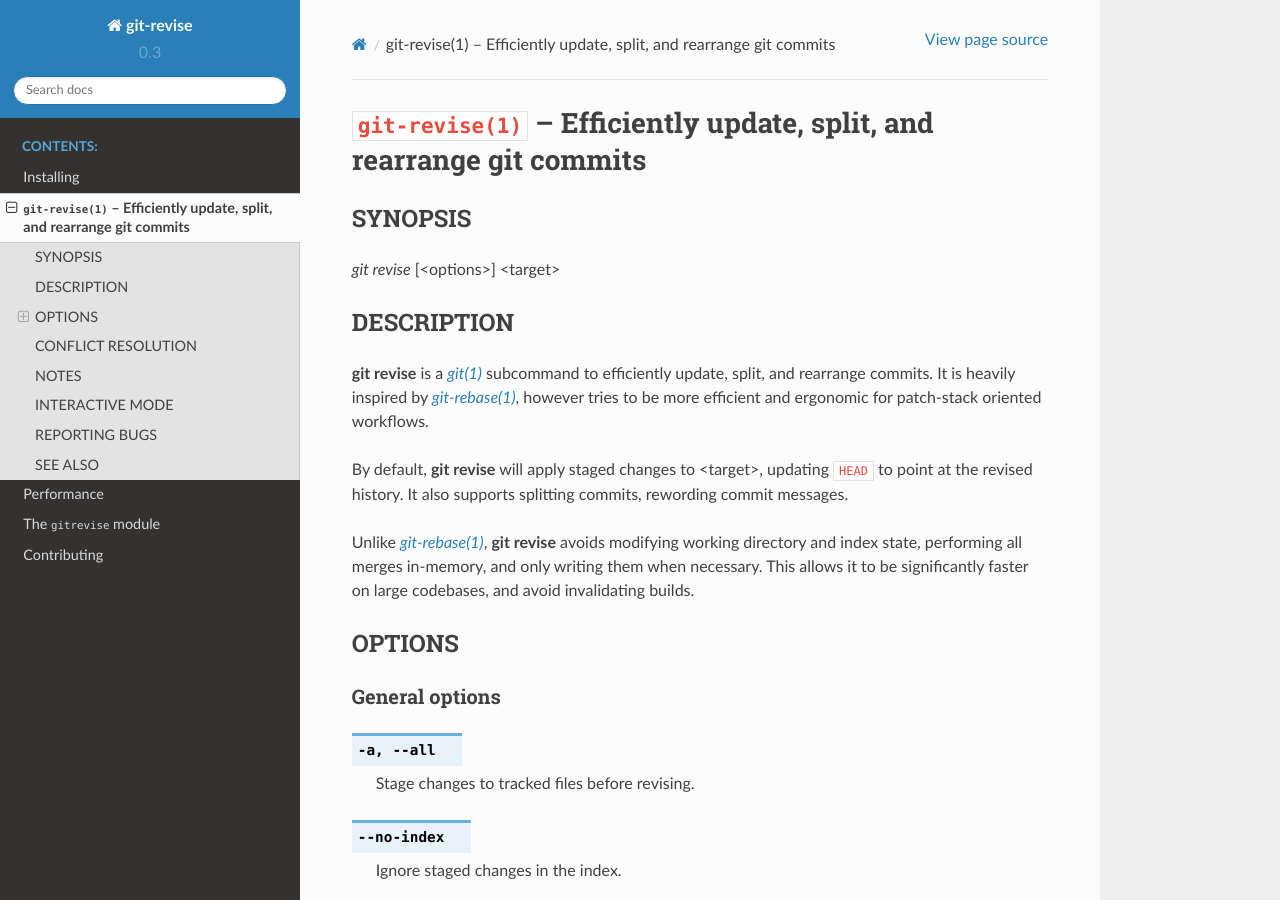
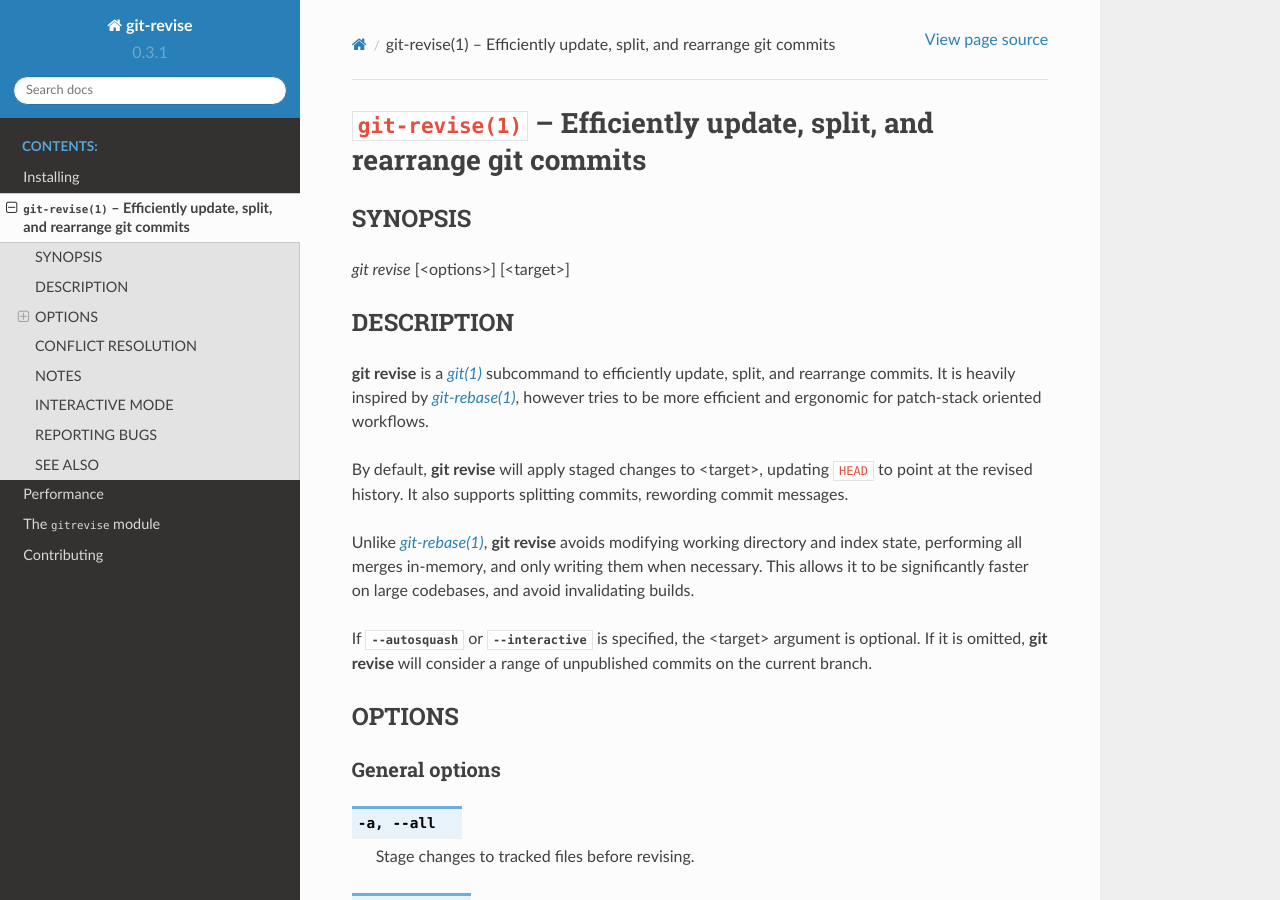
Before and after one commit to mystor/git-revise, a Sphinx documentation site: the page built from docs/man.rst, in a window 1280 px wide and 900 px high. Built offline with Sphinx 7.4.7 and the Read the Docs theme 2.0.0, drawn with Linux system fonts in a browser that asks for light colours.

Commit message:
Improved manpage

```diff
--- a/docs/man.rst
+++ b/docs/man.rst
@@ -9,7 +9,7 @@
 SYNOPSIS
 ========
 
-*git revise* [<options>] <target>
+*git revise* [<options>] [<target>]
 
 DESCRIPTION
 ===========
@@ -27,6 +27,10 @@
 working directory and index state, performing all merges in-memory, and only
 writing them when necessary. This allows it to be significantly faster on
 large codebases, and avoid invalidating builds.
+
+If :option:`--autosquash` or :option:`--interactive` is specified, the
+<target> argument is optional. If it is omitted, :program:`git revise` will
+consider a range of unpublished commits on the current branch.
 
 OPTIONS
 =======
--- a/gitrevise/__init__.py
+++ b/gitrevise/__init__.py
@@ -4,4 +4,4 @@
 in-memory merges and rebases.
 """
 
-__version__ = "0.3"
+__version__ = "0.3.1"
```
Also changed, not shown: 1 other file.
